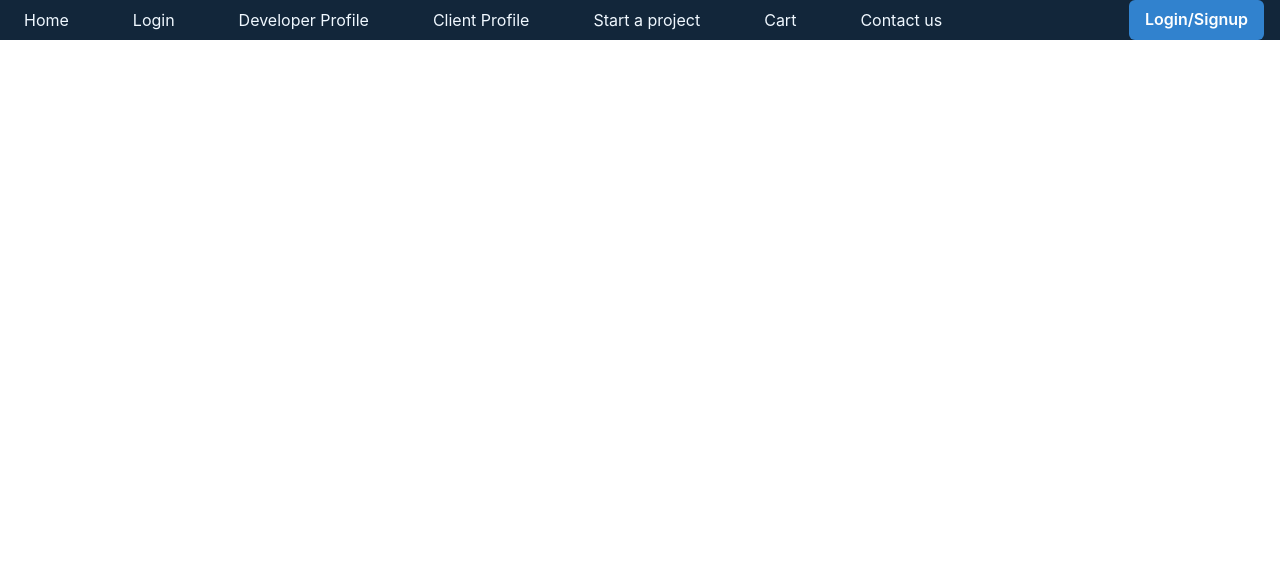
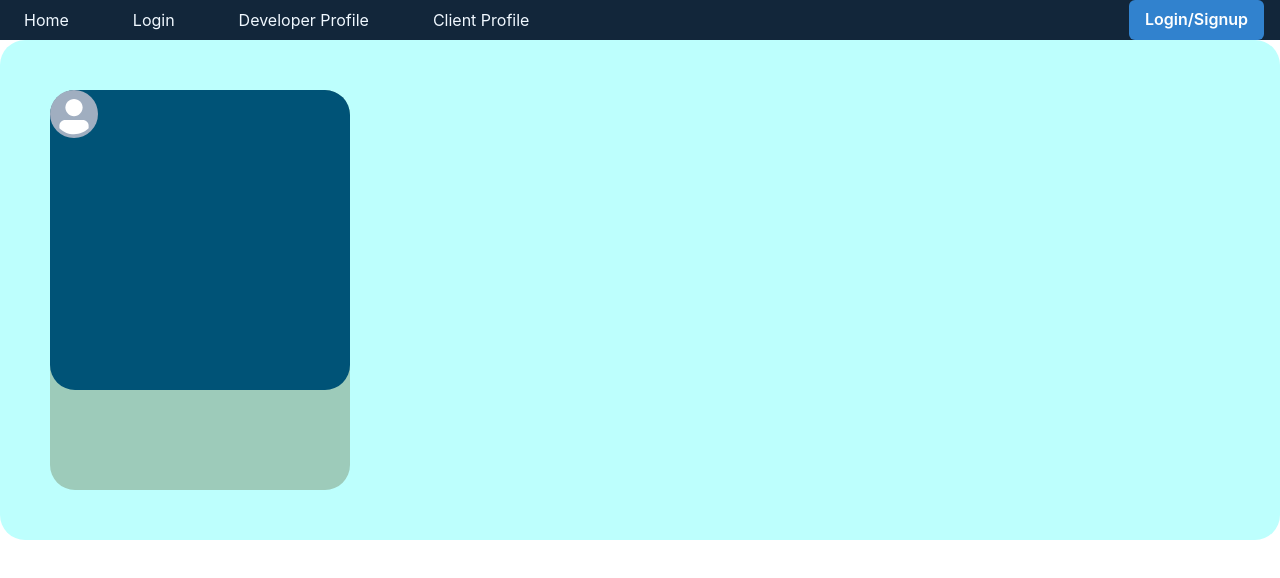
Before and after one commit to Niccatania/DevelUP, a React (Create React App) app in the folder client/: page /DevProfile in a window 1280 px wide. Shown: the top 578 px of the page. Built offline with nearby package versions, Linux system fonts and the light colour scheme.

Commit message:
Client-branch clone for nic to edit

```diff
--- a/client/src/App.js
+++ b/client/src/App.js
@@ -23,6 +23,7 @@ import Login from "./pages/login";
 import NavBar from "./components/NavBar";
 import Profile from "./pages/profile";
 import DevProfile from "./pages/devProfile";
+import ClientProfile from "./pages/clientProfile";
 import Checkout from "./pages/checkout";
 import Services from "./pages/services";
 import NewSite from "./components/newSite";
@@ -56,34 +57,11 @@ export default function App() {
         <Router>
 
          <NavBar />
-           {/* <nav>
-              <ul>
-                <li>
-                  <Link to="/">Landing</Link>
-                </li>
-                <li>
-                  <Link to="/Login">Login</Link>
-                </li>
-                <li>
-                  <Link to="/Profile">My Profile</Link>
-                </li>
-                <li>
-                  <Link to="/devProfile/:devId">Developer Profile</Link>
-                </li>
-                <li>
-                  <Link to="/Profile/Checkout">Checkout</Link>
-                </li>
-                <li>
-                  <Link to="/services">Services</Link>
-                </li>
-                <li>
-                  <Link to="/profile/newProject">New Project</Link>
-                </li>
-              </ul>
-            </nav> */}
+                    <Routes>
+              <Route path="/" element={<Landing />} />
 
-            <Routes>
-              <Route path="/" element={<Landing />} />
+              <Route path="/DevProfile" element={<DevProfile />} />
+              <Route path="/ClientProfile" element={<ClientProfile />} />
 
               <Route path="/Login" element={<Login />} />
 
--- a/client/src/components/NavBar.js
+++ b/client/src/components/NavBar.js
@@ -35,11 +35,15 @@ const Navbar = () => {
                 <Link to="/DevProfile" >
                 Developer Profile</Link>
                 </li>
-                <li className="ind">Client Profile
+
+                <li className="ind">
+                <Link to="/ClientProfile">
+                    Client Profile</Link>
                 </li>
-                <li className="ind" >Start a project</li>
+
+                {/* <li className="ind" >Start a project</li>
                 <li className="ind">Cart</li>
-                <li className="ind">Contact us</li>
+                <li className="ind">Contact us</li> */}
                 </ul>
 
                 <Box>
--- a/client/src/pages/devProfile.js
+++ b/client/src/pages/devProfile.js
@@ -1,30 +1,25 @@
 import React from "react";
-import { Flex, Heading, Input, Button, Spacer, Box } from "@chakra-ui/react";
-import { SimpleGrid } from "@chakra-ui/react";
-const DevProfile = (props) => {
+import {Button, Box, Spacer, Avatar,} from "@chakra-ui/react";
+import { SimpleGrid } from '@chakra-ui/react'
+import { Link } from "react-router-dom";
+const devCard = (props) => {
   return (
-    <div>
-      <SimpleGrid minChildWidth="120px" spacing="40px">
-        {/* Here we use a map to render our devProfile with prop data provided in DevData */}
-        {props.devData.map((dev) => {
-          return (
-            <div key={dev.id}>
-              <Box bg="gray.400" w="200px" h="200px">
-                <center>
-                  <h1>{dev.name}</h1>
-                  <img
-                    alt="Developer profile"
-                    src={`${process.env.PUBLIC_URL}${dev.image}`}
-                  />
-                </center>
-              </Box>
-              <Spacer />
-            </div>
-          );
-        })}
-      </SimpleGrid>
-    </div>
+    <div className="rcorners1">
+     <Box >
+      <SimpleGrid minChildWidth='120px' spacing='40px'>
+            <div className="cardClass">
+            <Box bg="#9DCBBA" w="300px" h="400px" borderRadius="25px">
+            <Box   color="aliceblue" bg="06A77D" w="300px"  borderRadius="25px">
+                    <Box bg="#005377" w="300px" h="300px" borderRadius="25px">
+                        <Avatar></Avatar>
+                    </Box>
+                    </Box>
+                    </Box>
+                    </div>
+                    <Spacer />
+         </SimpleGrid>
+         </Box>
+</div>
   );
-};
-
-export default DevProfile;
+  };
+export default devCard;
```
